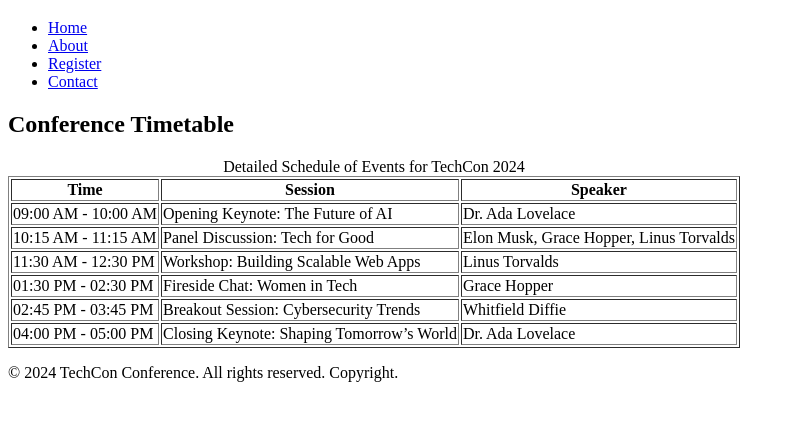
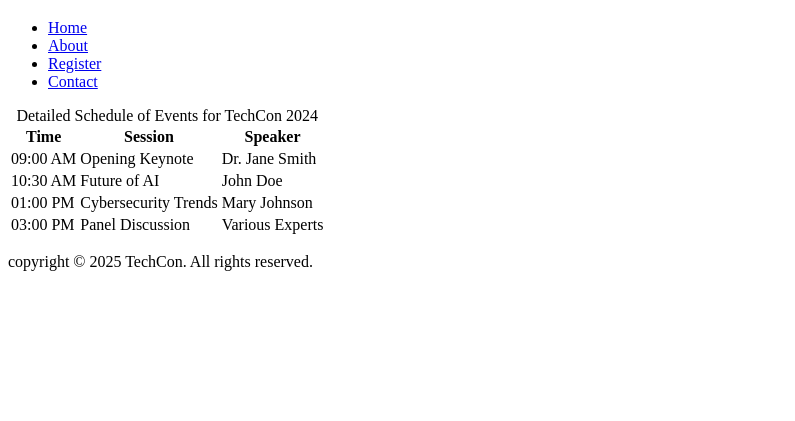
Before and after one commit to favietechie/TechCon_HTML, a plain HTML site: page techcon_website/schedule.html in a window 1280 px wide. Shown: the part 61-482 px from the top of the page, without its empty margins (0-795 px from the left). Drawn offline with Linux system fonts and the light colour scheme.

Commit message:
Refactor schedule.html for improved structure and updated event details for TechCon 2024

```diff
--- a/techcon_website/schedule.html
+++ b/techcon_website/schedule.html
@@ -2,10 +2,11 @@
 <html lang="en">
 <head>
     <meta charset="UTF-8">
+    <meta name="viewport" content="width=device-width, initial-scale=1.0">
     <title>Schedule for TechCon 2024</title>
+    <link rel="stylesheet" href="styles.css"> <!-- Assuming a CSS file for consistent styling -->
 </head>
 <body>
-  <!-- Header Section -->
     <header>
         <h1>Schedule for TechCon 2024</h1>
         <nav>
@@ -18,11 +19,8 @@
         </nav>
     </header>
 
-  <!-- Main Content -->
     <main>
-    <section>
-      <h2>Conference Timetable</h2>
-      <table border="1">
+        <table>
             <caption>Detailed Schedule of Events for TechCon 2024</caption>
             <thead>
                 <tr>
@@ -33,43 +31,31 @@
             </thead>
             <tbody>
                 <tr>
-            <td>09:00 AM - 10:00 AM</td>
-            <td>Opening Keynote: The Future of AI</td>
-            <td>Dr. Ada Lovelace</td>
+                    <td>09:00 AM</td>
+                    <td>Opening Keynote</td>
+                    <td>Dr. Jane Smith</td>
                 </tr>
                 <tr>
-            <td>10:15 AM - 11:15 AM</td>
-            <td>Panel Discussion: Tech for Good</td>
-            <td>Elon Musk, Grace Hopper, Linus Torvalds</td>
+                    <td>10:30 AM</td>
+                    <td>Future of AI</td>
+                    <td>John Doe</td>
                 </tr>
                 <tr>
-            <td>11:30 AM - 12:30 PM</td>
-            <td>Workshop: Building Scalable Web Apps</td>
-            <td>Linus Torvalds</td>
+                    <td>01:00 PM</td>
+                    <td>Cybersecurity Trends</td>
+                    <td>Mary Johnson</td>
                 </tr>
                 <tr>
-            <td>01:30 PM - 02:30 PM</td>
-            <td>Fireside Chat: Women in Tech</td>
-            <td>Grace Hopper</td>
-          </tr>
-          <tr>
-            <td>02:45 PM - 03:45 PM</td>
-            <td>Breakout Session: Cybersecurity Trends</td>
-            <td>Whitfield Diffie</td>
-          </tr>
-          <tr>
-            <td>04:00 PM - 05:00 PM</td>
-            <td>Closing Keynote: Shaping Tomorrow’s World</td>
-            <td>Dr. Ada Lovelace</td>
+                    <td>03:00 PM</td>
+                    <td>Panel Discussion</td>
+                    <td>Various Experts</td>
                 </tr>
             </tbody>
         </table>
-    </section>
     </main>
 
-  <!-- Footer Section -->
       <footer>
-    <p>&copy; 2024 TechCon Conference. All rights reserved. Copyright.</p>
+        <p> copyright &copy; 2025 TechCon. All rights reserved.</p>
       </footer>
 </body>
 </html>
```
Lines whose indentation alone changed are shown as unchanged.
